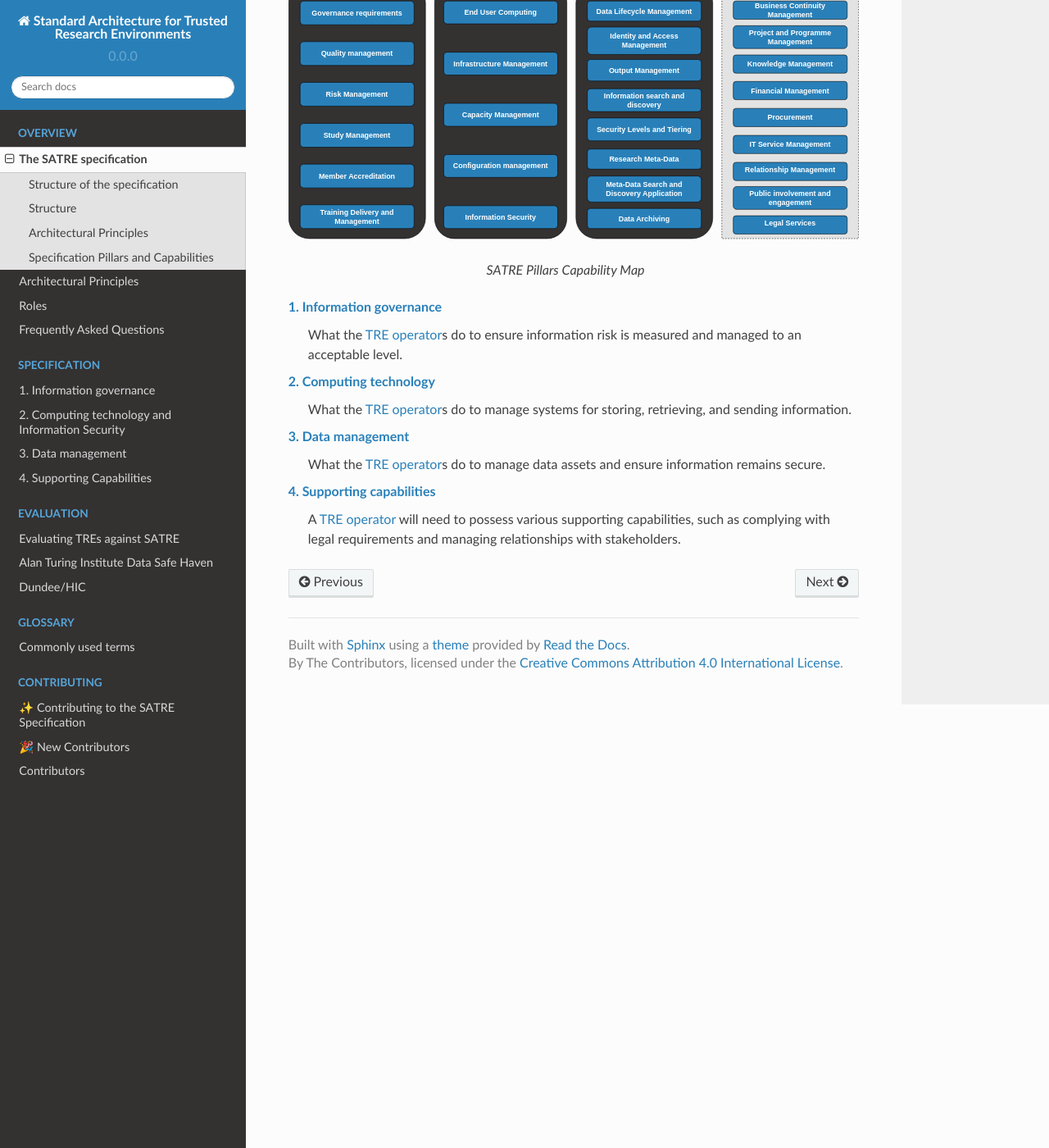
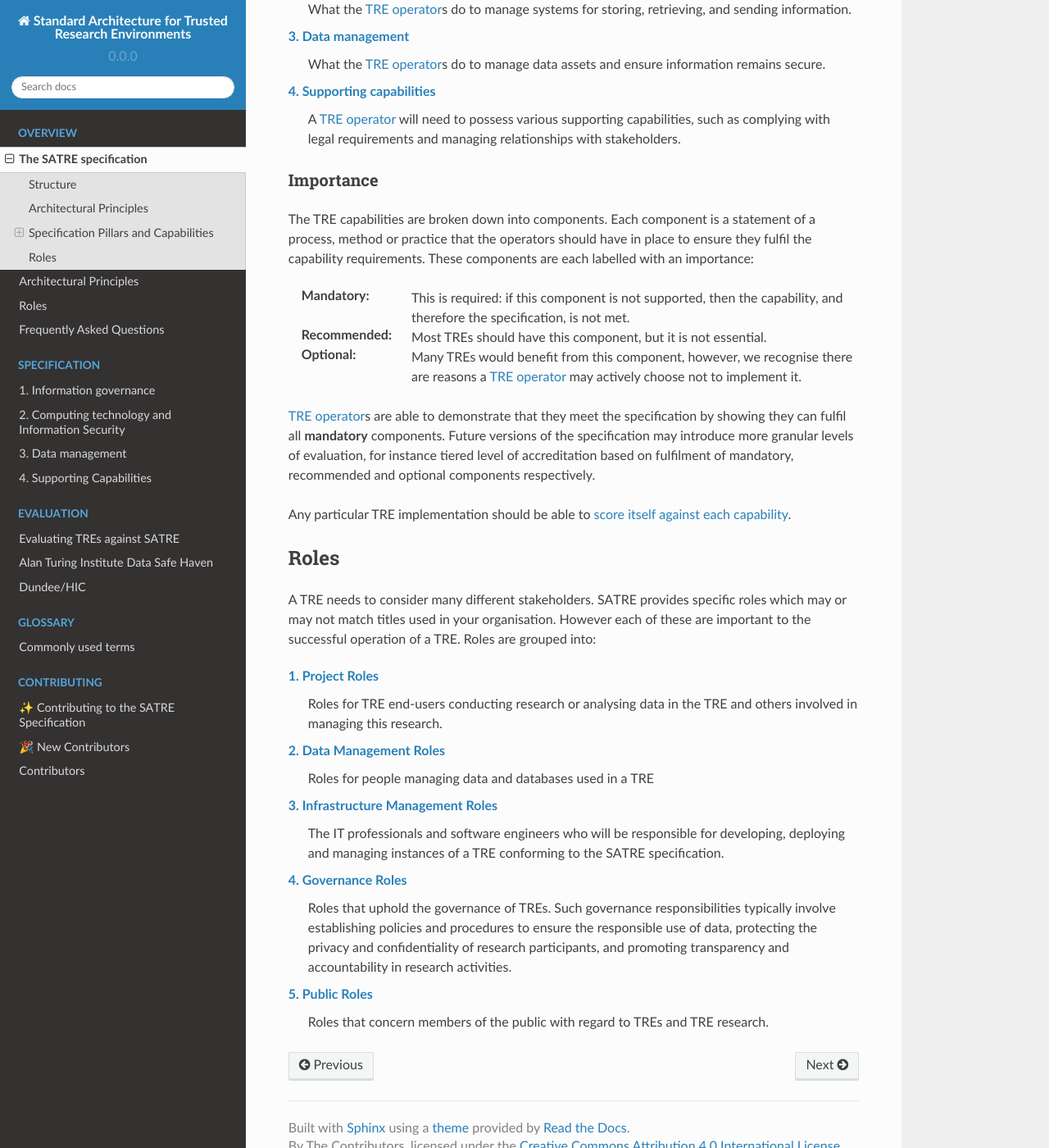
Before and after one commit to sa-tre/satre-specification, a Sphinx documentation site: the page built from docs/source/specification.md, in a window 1280 px wide and 1400 px high, scrolled down 1934 px. Shown: the whole window at 82% size. Built offline with Sphinx 7.4.7 and the Read the Docs theme 2.0.0, drawn with Linux system fonts in a browser that asks for light colours; some of the changed text lies outside the part shown.

Commit message:
Updates specification.md based on #279 proposal

````diff
--- a/docs/source/specification.md
+++ b/docs/source/specification.md
@@ -4,33 +4,17 @@
 
 The specification is presented in terms of the capabilities that a team running a TRE should aim for across all aspects of TRE provision.
 
-The specification is split into {ref}`four pillars <satre_pillars>`.
-
-## Structure of the specification
-
-This page explains what the specification is, and how it's structured.
+This page explains what the specification is and how it’s structured.
+It also describes how the importance of components is categorised.
 Consult the {ref}`FAQs <faqs>` for more on what the specification _is not_.
 
 :::{note}
 Throughout this document, we will use the term "{ref}`TRE operator <infrastructure_roles>`" to refer to the team running a particular TRE.
 :::
 
-The TRE capabilities are broken down into components.
-Each component is a statement of a process, method or practice that the operators should have in place to ensure they fulfil the capability requirements.
-These components are each labelled with an importance:
-
-:Mandatory: This is required: if this component is not supported, then the capability, and therefore the specification, is not met.
-:Recommended: Most TREs should have this component, but it is not essential.
-:Optional: Many TREs would benefit from this component, however, we recognise there are reasons a {ref}`TRE operator <infrastructure_roles>` may actively choose not to implement it.
-
-{ref}`TRE operator <infrastructure_roles>`s are able to demonstrate that they meet the specification by showing they can fulfil all **mandatory** components.
-Future versions of the specification may introduce more granular levels of evaluation, for instance tiered level of accreditation based on fulfilment of mandatory, recommended and optional components respectively.
-
-Any particular TRE implementation should be able to {ref}`score itself against each capability <scoring_method>`.
-
 ## Structure
 
-The SATRE specification contains four key parts:
+The SATRE specification comprises three key parts:
 
 ```{figure} ../images/Architecture.svg
 :alt: SATRE Specification Architecture
@@ -44,6 +28,7 @@ SATRE Specification Architecture
 :{ref}`Roles <satre_roles>`: {term}`Roles <role>` that are necessary for the operation and use of a TRE.
 
 Together, these provide a framework that {ref}`TRE operator <infrastructure_roles>`s can measure themselves against.
+
 
 ## Architectural Principles
 
@@ -78,3 +63,40 @@ SATRE Pillars Capability Map
 
 {ref}`4. Supporting capabilities <pillar_supporting>`
 : A {ref}`TRE operator <infrastructure_roles>` will need to possess various supporting capabilities, such as complying with legal requirements and managing relationships with stakeholders.
+
+### Importance
+
+The TRE capabilities are broken down into components.
+Each component is a statement of a process, method or practice that the operators should have in place to ensure they fulfil the capability requirements.
+These components are each labelled with an importance:
+
+:Mandatory: This is required: if this component is not supported, then the capability, and therefore the specification, is not met.
+:Recommended: Most TREs should have this component, but it is not essential.
+:Optional: Many TREs would benefit from this component, however, we recognise there are reasons a {ref}`TRE operator <infrastructure_roles>` may actively choose not to implement it.
+
+{ref}`TRE operator <infrastructure_roles>`s are able to demonstrate that they meet the specification by showing they can fulfil all **mandatory** components.
+Future versions of the specification may introduce more granular levels of evaluation, for instance tiered level of accreditation based on fulfilment of mandatory, recommended and optional components respectively.
+
+Any particular TRE implementation should be able to {ref}`score itself against each capability <scoring_method>`.
+
+## Roles
+
+A TRE needs to consider many different stakeholders.
+SATRE provides specific roles which may or may not match titles used in your organisation.
+However each of these are important to the successful operation of a TRE.
+Roles are grouped into:
+
+{ref}`1. Project Roles <project_roles>`
+: Roles for TRE end-users conducting research or analysing data in the TRE and others involved in managing this research.
+
+{ref}`2. Data Management Roles <data_roles>`
+: Roles for people managing data and databases used in a TRE
+
+{ref}`3. Infrastructure Management Roles <infrastructure_roles>`
+: The IT professionals and software engineers who will be responsible for developing, deploying and managing instances of a TRE conforming to the SATRE specification.
+
+{ref}`4. Governance Roles <governance_roles>`
+: Roles that uphold the governance of TREs. Such governance responsibilities typically involve establishing policies and procedures to ensure the responsible use of data, protecting the privacy and confidentiality of research participants, and promoting transparency and accountability in research activities.
+
+{ref}`5. Public Roles <public_roles>`
+: Roles that concern members of the public with regard to TREs and TRE research.
````
